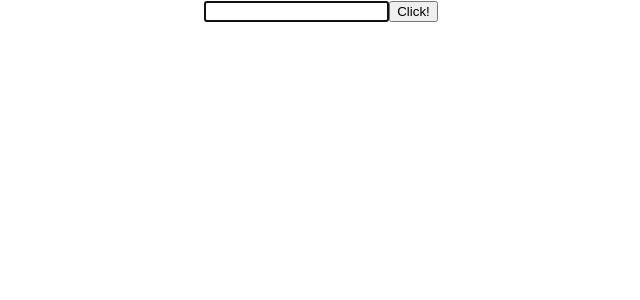
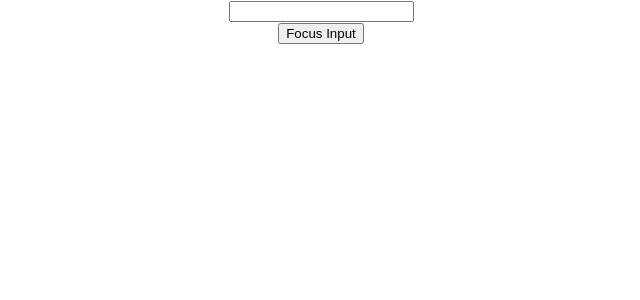
Before and after one commit to mattmc96/CodeEvolution_React, a React (Create React App) app in the folder basic/: page / in a window 1280 px wide. Shown: the top 300 px of the page, without its empty margins (319-959 px from the left). Built offline with nearby package versions, Linux system fonts and the light colour scheme.

Commit message:
forwading refs

```diff
--- a/basic/src/App.js
+++ b/basic/src/App.js
@@ -16,6 +16,7 @@
 import PureComp from './components/PureComp';
 import ParentComp from './components/ParentComp';
 import RefsDemo from './components/RefsDemo';
+import FRinput from './components/FRParentInput';
 
 function App() {
   return (
@@ -54,7 +55,9 @@
 
       {/* <ClassClick/> */}
 
-      <RefsDemo />
+      {/* <RefsDemo /> */}
+
+      <FRinput />
     </div>
   );
 }
--- /dev/null
+++ b/basic/src/components/FRParentInput.js
@@ -0,0 +1,22 @@
+import React, { Component } from 'react'
+import FRinput from './FRinput'
+
+class FRParentInput extends Component {
+
+    inputRef = React.createRef()
+
+    clickHandler= () => {
+        this.inputRef.current.focus()
+    }
+
+    render() {
+        return (
+            <div>
+                    <FRinput ref={this.inputRef}/>
+                    <button onClick={this.clickHandler}>Focus Input</button>
+            </div>
+        )
+    }
+}
+
+export default FRParentInput
--- /dev/null
+++ b/basic/src/components/FRinput.js
@@ -0,0 +1,20 @@
+import React from 'react'
+
+// function FRinput() {
+//     return (
+//         <div>
+//                 <input type="text" />
+//         </div>
+//     )
+// }
+
+const FRinput = React.forwardRef( (props, ref) => {
+    return (
+        <div>
+            <input type="text" ref={ref}/>
+        </div>
+    )
+})
+
+
+export default FRinput
```
